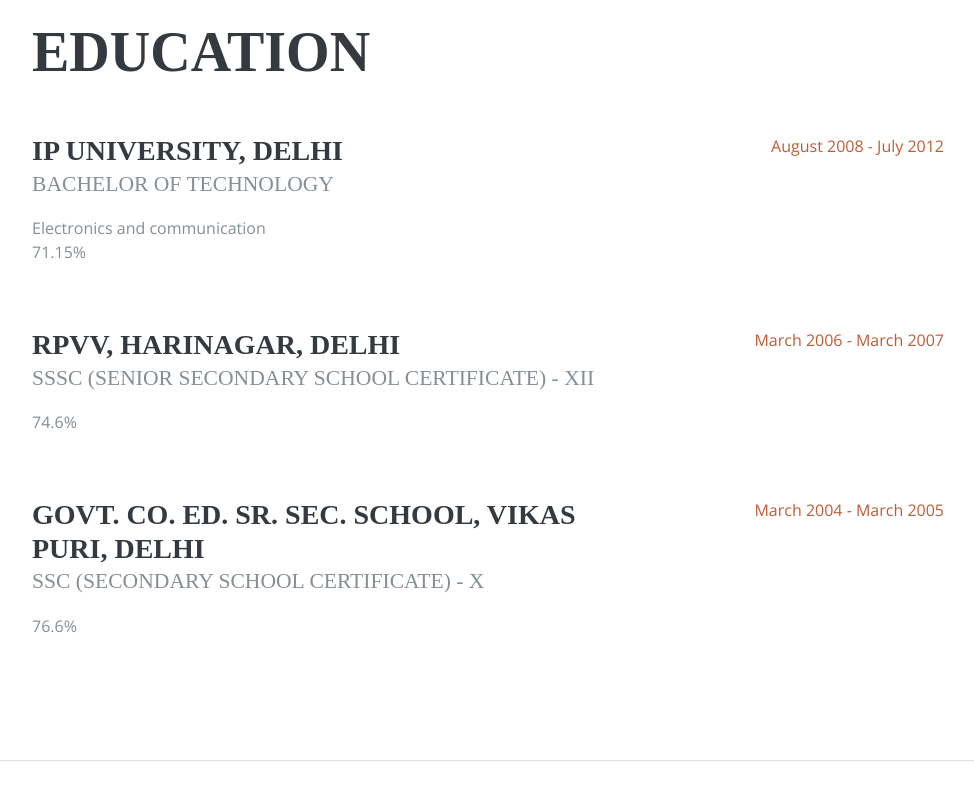
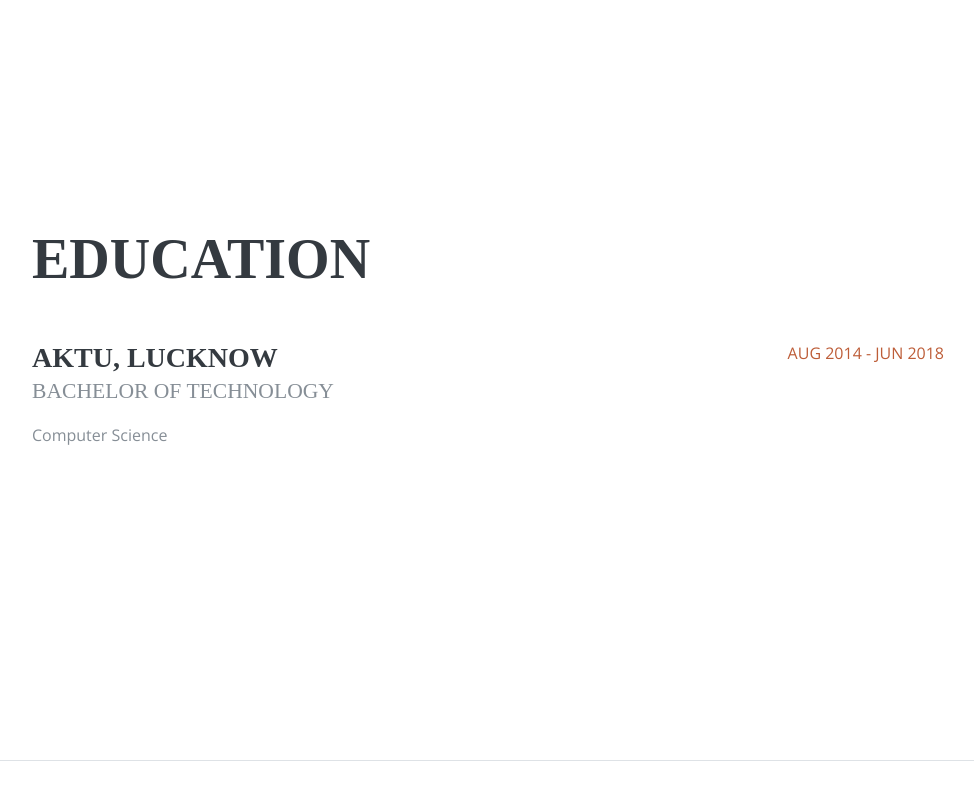
Before and after one commit to 71anshuman/71anshuman, a plain HTML site: page index.html in a window 1280 px wide. Shown: the part 1639-2439 px from the top of the page, without its empty margins (288-1262 px from the left). Drawn offline with nearby package versions, Linux system fonts and the light colour scheme; a web font is replaced by a local one.

Commit message:
education updated

```diff
--- a/index.html
+++ b/index.html
@@ -147,38 +147,14 @@
 
           <div class="resume-item d-flex flex-column flex-md-row mb-5">
             <div class="resume-content mr-auto">
-              <h3 class="mb-0">IP University, Delhi</h3>
+              <h3 class="mb-0">AKTU, LUCKNOW</h3>
               <div class="subheading mb-3">Bachelor of Technology</div>
-              <div>Electronics and communication</div>
-              <p>71.15%</p>
+              <div>Computer Science</div>
             </div>
             <div class="resume-date text-md-right">
-              <span class="text-primary">August 2008 - July 2012</span>
+              <span class="text-primary">AUG 2014 - JUN 2018</span>
             </div>
           </div>
-
-          <div class="resume-item d-flex flex-column flex-md-row mb-5">
-            <div class="resume-content mr-auto">
-              <h3 class="mb-0">RPVV, Harinagar, Delhi</h3>
-              <div class="subheading mb-3">SSSC (Senior Secondary School Certificate) - XII</div>
-              <p>74.6%</p>
-            </div>
-            <div class="resume-date text-md-right">
-              <span class="text-primary">March 2006 - March 2007</span>
-            </div>
-          </div>
-
-          <div class="resume-item d-flex flex-column flex-md-row mb-5">
-            <div class="resume-content mr-auto">
-              <h3 class="mb-0">Govt. co. ed. sr. sec. school, Vikas puri, Delhi</h3>
-              <div class="subheading mb-3">SSC (Secondary School Certificate) - X</div>
-              <p>76.6%</p>
-            </div>
-            <div class="resume-date text-md-right">
-              <span class="text-primary">March 2004 - March 2005</span>
-            </div>
-          </div>
-
         </div>
       </section>
 
```
